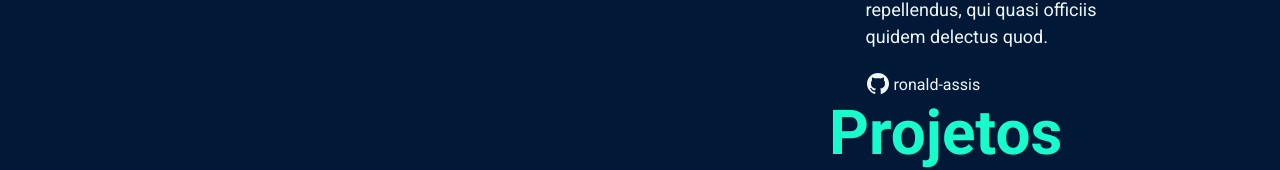
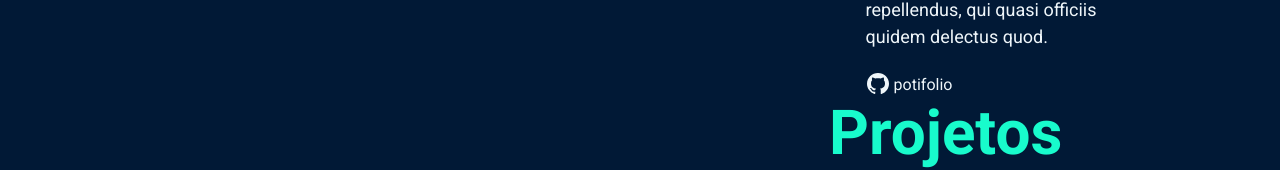
Before and after one commit to ronald-assis/Portfolio, a React (Create React App) app: page / in a window 1280 px wide. Shown: the part 759-929 px from the top of the page. Built offline with nearby package versions, Linux system fonts and the light colour scheme.

Commit message:
adding link repository potfolio

```diff
--- a/src/components/InformationAboutMe/index.js
+++ b/src/components/InformationAboutMe/index.js
@@ -22,12 +22,12 @@ function InformationAboutMe() {
       </div>
       <div className="link-to-github">
         <a
-          href="https://github.com/ronald-assis"
+          href="https://github.com/ronald-assis/Portfolio"
           target="_blank"
           rel="noreferrer"
         >
           <Icon name="github" />
-          <span>ronald-assis</span>
+          <span>potifolio</span>
         </a>
       </div>
     </div>
```
